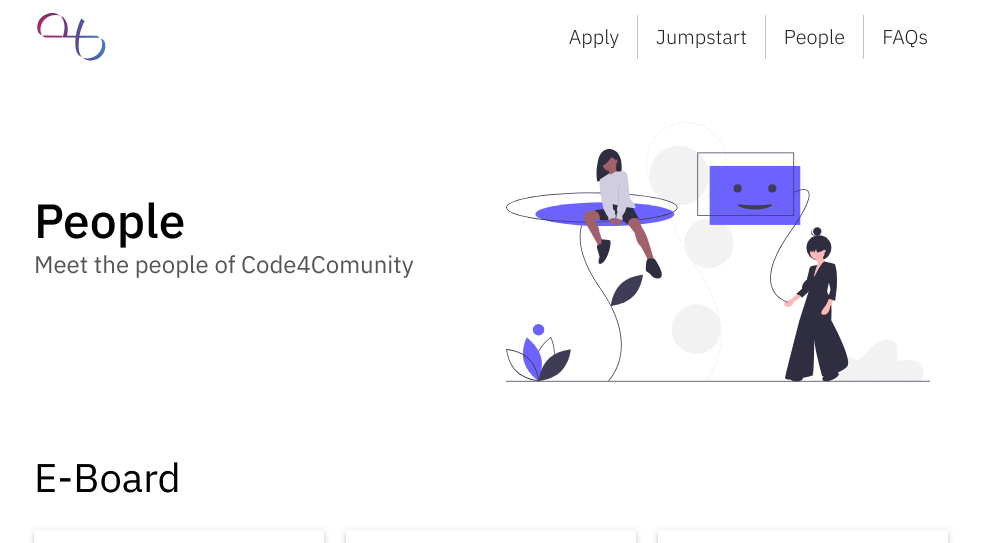
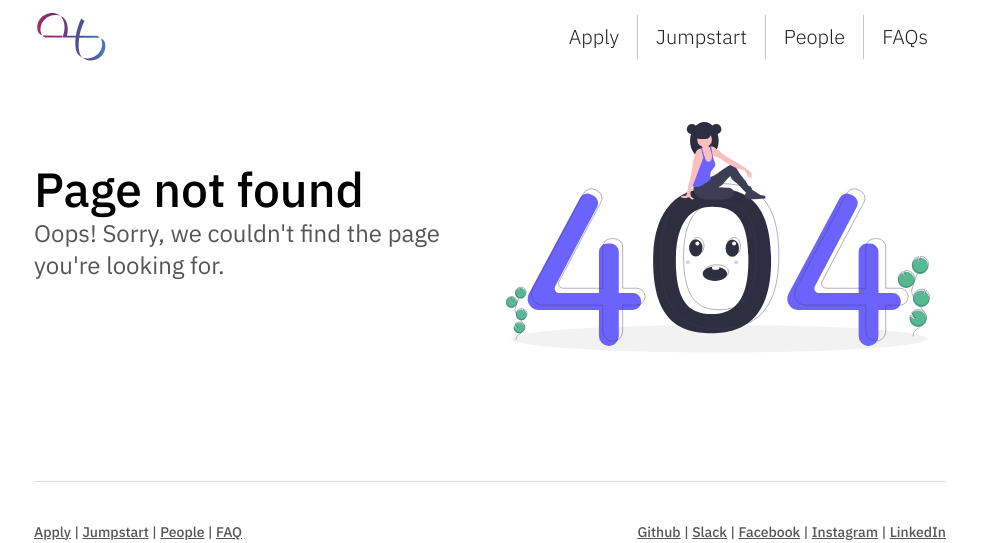
Before and after one commit to Code-4-Community/c4cneu.com, a React (Create React App) app: page /board in a window 1280 px wide. Shown: the top 543 px of the page, without its empty margins (150-1131 px from the left). Built offline with nearby package versions, Linux system fonts and the light colour scheme.

Commit message:
board to people

```diff
--- a/src/App.tsx
+++ b/src/App.tsx
@@ -53,7 +53,7 @@ const App: React.FC = () => {
             <Route path="/projects" exact component={Projects} />
             <Route path="/jumpstart" exact component={Jumpstart} />
             <Route path="/events" exact component={Events} />
-            <Route path="/board" exact component={Board} />
+            <Route path="/people" exact component={Board} />
             <Route path="/faq" exact component={FAQ} />
 
             <Route path="*" exact component={NotFound} />
--- a/src/components/Footer.tsx
+++ b/src/components/Footer.tsx
@@ -44,7 +44,7 @@ const Footer: React.FC = () => {
                 Jumpstart
               </Link>
               {' | '}
-              <Link to="/board" className={classes.footerLink}>
+              <Link to="/people" className={classes.footerLink}>
                 People
               </Link>
               {' | '}
--- a/src/components/NavBar.tsx
+++ b/src/components/NavBar.tsx
@@ -114,7 +114,7 @@ const NavBar: React.FC = () => {
                     Jumpstart
                   </Typography>
                 </Button>
-                <Button component={Link} to="/board">
+                <Button component={Link} to="/people">
                   <Typography variant="h6" className={classes.navlink}>
                     People
                   </Typography>
@@ -159,8 +159,8 @@ const NavBar: React.FC = () => {
                 >
                   <Typography variant="body1">Jumpstart</Typography>
                 </MenuItem>
-                <MenuItem onClick={handleClose} component={Link} to="/board">
-                  <Typography variant="body1">Board</Typography>
+                <MenuItem onClick={handleClose} component={Link} to="/people">
+                  <Typography variant="body1">People</Typography>
                 </MenuItem>
                 <MenuItem onClick={handleClose} component={Link} to="/faq">
                   <Typography variant="body1">FAQs</Typography>
```
